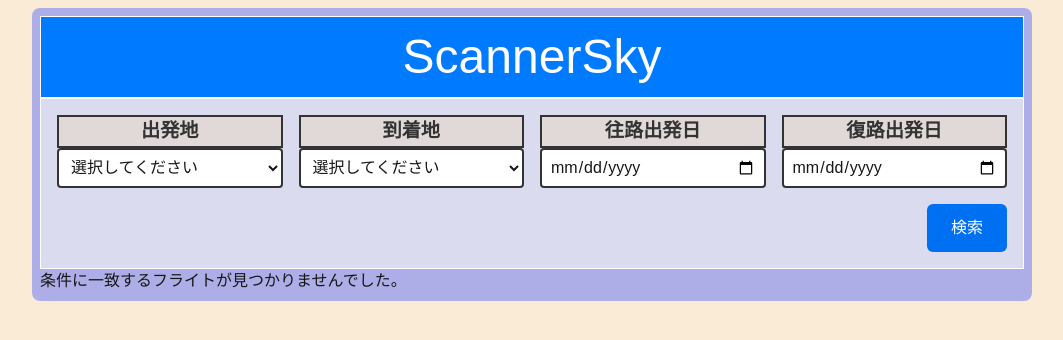
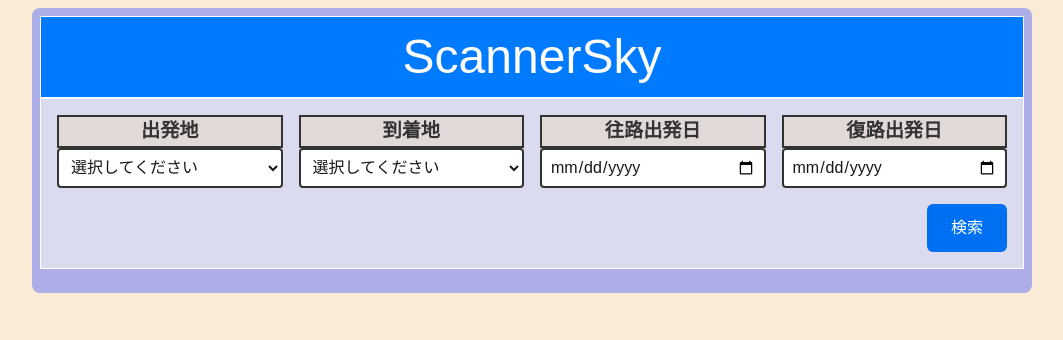
Before and after one commit to OnoHibiki/flights-ui, a Next.js app: page / in a window 1280 px wide. Shown: the top 340 px of the page, without its empty margins (108-1171 px from the left). Built offline with nearby package versions, Linux system fonts and the light colour scheme.

Commit message:
条件一致なし表示2

```diff
--- a/src/components/FlightSearchForm.tsx
+++ b/src/components/FlightSearchForm.tsx
@@ -83,6 +83,7 @@ const FlightSearchForm : React.FC = () => {
     const[departureDay, setDepartureDay] = useState("");
     const[returnDay,setReturnDay] = useState("");
     const [results, setResults] = useState<FlightResult[]>([]);
+    const [searched, setSearched] = useState(false);
 
     const uniqueFroms = Array.from(new Set(flights.map(f => f.from)));
     const uniqueTos = Array.from(new Set(flights.map(f => f.to)));
@@ -132,9 +133,9 @@ const FlightSearchForm : React.FC = () => {
             departure: applyPriceMultiplier([pair.departure])[0],
             return: applyPriceMultiplier([pair.return])[0],
         }));
-        //曜日倍率を乗算した最終価格を表示(往路と復路のそれぞれの値段が配列に)
-        //const finalPrices = applyPriceMultiplier(flightsWithWeekday);
+
         setResults(finalPrices);
+        setSearched(true);
     };
 
 
@@ -183,7 +184,7 @@ const FlightSearchForm : React.FC = () => {
 
             <div className={styles.resultArea}>
 
-                {results.length === 0 ? (
+                {searched && results.length === 0 ? (
                     <p className={styles.nothingResults}>条件に一致するフライトが見つかりませんでした。</p>
                 ):(
 
```
